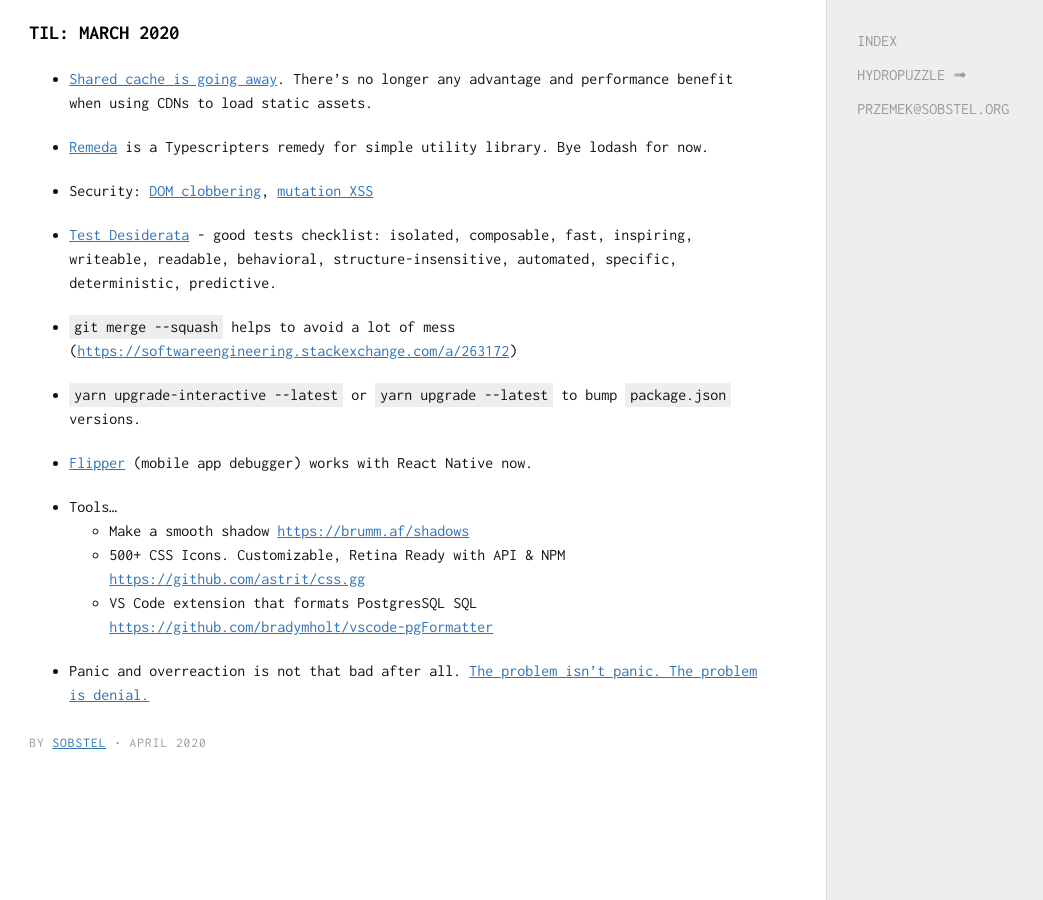
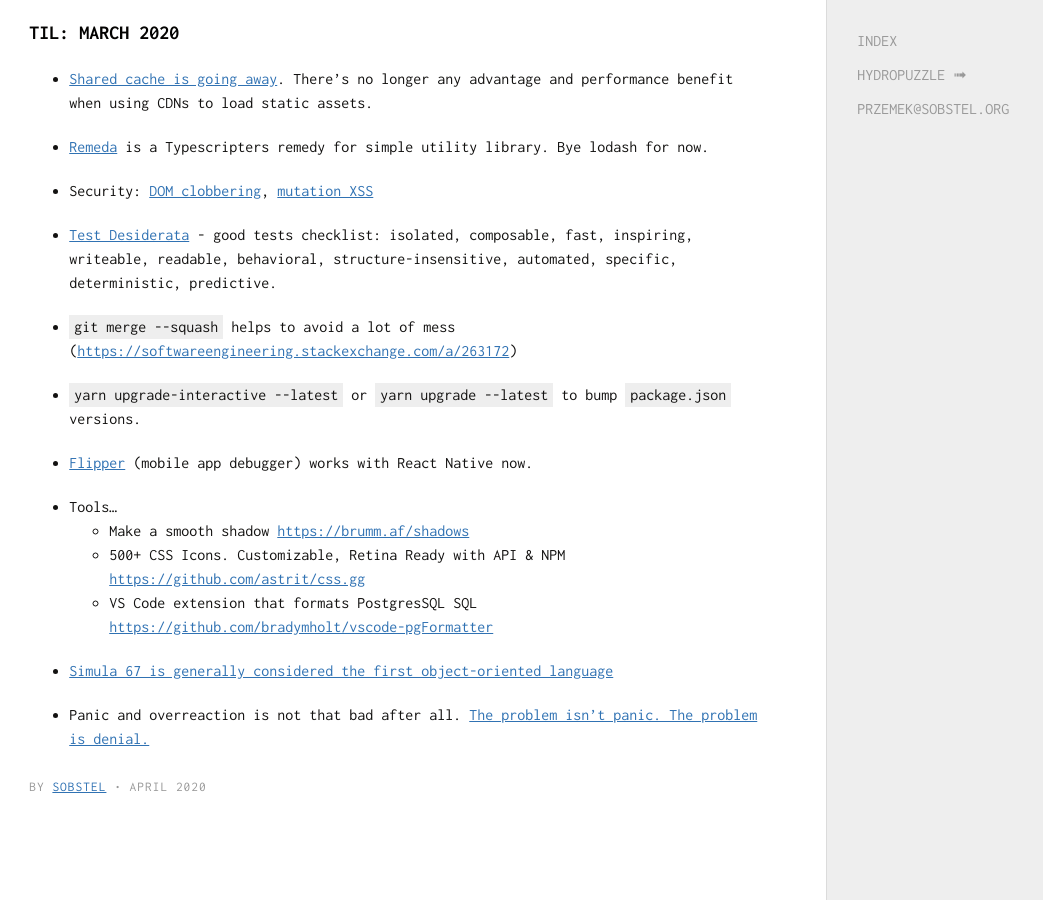
Before and after one commit to sobstel/sobstel.github.com, a Jekyll site: the page built from _posts/2020-04-04-til-march-2020.md, in a window 1280 px wide. Shown: the whole page, without its empty margins (0-1043 px from the left). Built offline with Jekyll 4.4.1, drawn with Linux system fonts in a browser that asks for light colours.

Commit message:
Success consists of going from failure to failure without loss of enthusiasm

```diff
--- a/_posts/2020-04-04-til-march-2020.md
+++ b/_posts/2020-04-04-til-march-2020.md
@@ -28,5 +28,7 @@ title: "TIL: March 2020"
   - 500+ CSS Icons. Customizable, Retina Ready with API & NPM <https://github.com/astrit/css.gg>
   - VS Code extension that formats PostgresSQL SQL <https://github.com/bradymholt/vscode-pgFormatter>
 
+* [Simula 67 is generally considered the first object-oriented language](https://cs.stackexchange.com/questions/121528/what-is-the-earliest-use-of-the-this-keyword-in-any-programming-language/121530#121530)
+
 * Panic and overreaction is not that bad after all.
   [The problem isn’t panic. The problem is denial.](https://nieman.harvard.edu/wp-content/uploads/pod-assets/microsites/NiemanGuideToCoveringPandemicFlu/CrisisCommunication/HowDoPeopleReactInAPandemic.aspx.html)
```
